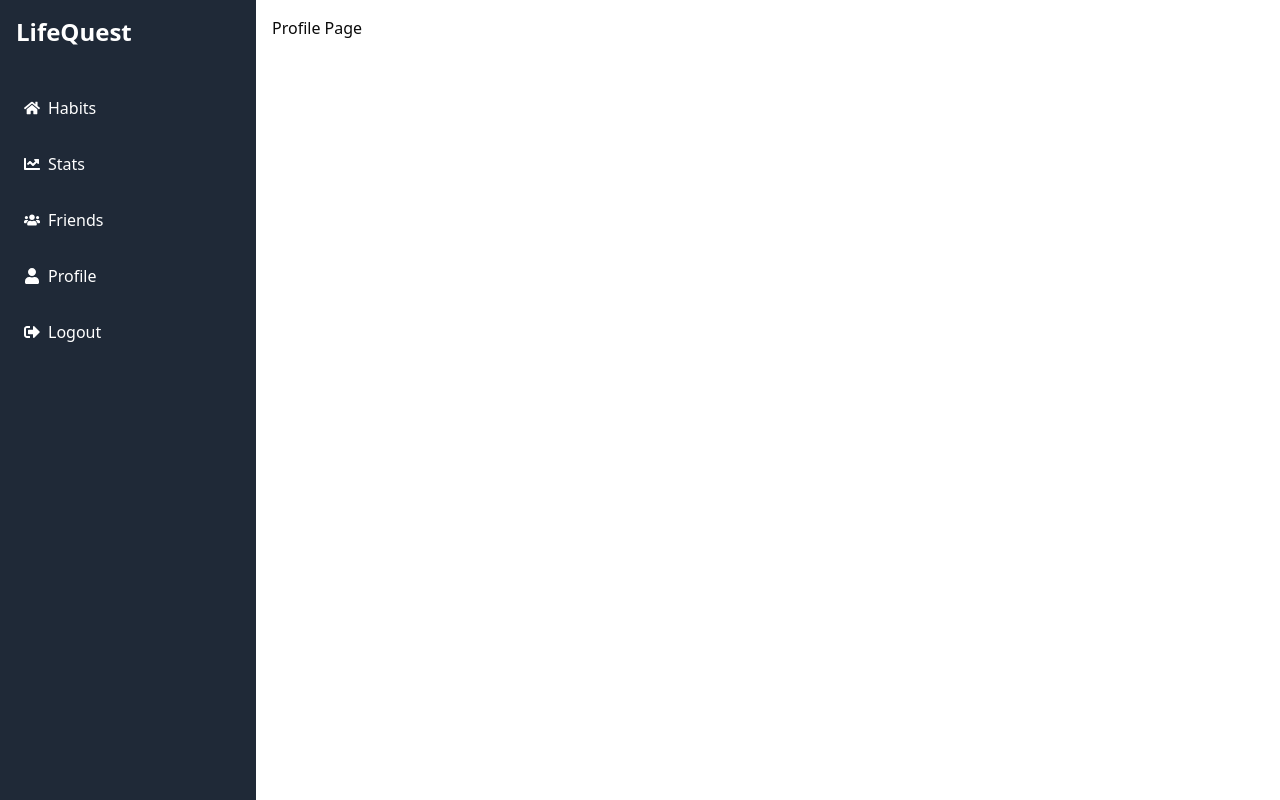
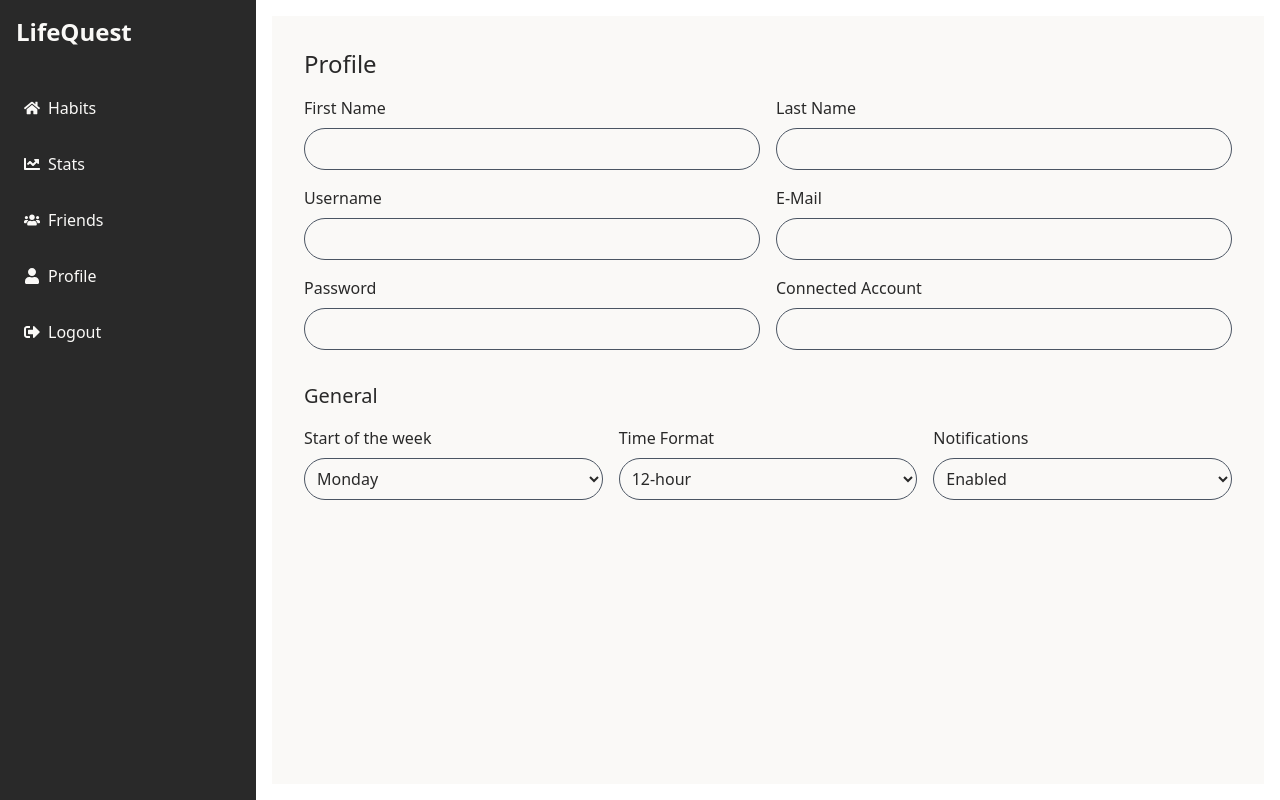
Before and after one commit to Team-Pixel-Perfect/LifeQuest-IBMSkillsBuild-Internship, a React (Vite) app: page /dashboard/profile in a window 1280 px wide. Built offline with nearby package versions, Linux system fonts and the light colour scheme.

Commit message:
add profile to dashboard

```diff
--- a/src/dashboard/Profile/Profile.jsx
+++ b/src/dashboard/Profile/Profile.jsx
@@ -1,7 +1,69 @@
 import React from 'react';
 
+
 const ProfilePage = () => {
-    return <div>Profile Page</div>;
+    return (
+
+        <main className=" w-4/5 p-8 bg-customWhite text-customBlack h-full w-full">
+          <form>
+            <section className="mb-8">
+              <h3 className="text-2xl mb-4">Profile</h3>
+              <div className="grid grid-cols-2 gap-4">
+                <div className="form-group">
+                  <label className="block mb-2">First Name</label>
+                  <input type="text" className="w-full p-2 bg-customWhite border border-gray-600 rounded-full " />
+                </div>
+                <div className="form-group">
+                  <label className="block mb-2">Last Name</label>
+                  <input type="text" className="w-full p-2 bg-customWhite border border-gray-600 rounded-full" />
+                </div>
+                <div className="form-group">
+                  <label className="block mb-2">Username</label>
+                  <input type="text" className="w-full p-2 bg-customWhite border border-gray-600 rounded-full" />
+                </div>
+                <div className="form-group">
+                  <label className="block mb-2">E-Mail</label>
+                  <input type="email" className="w-full p-2 bg-customWhite border border-gray-600 rounded-full" />
+                </div>
+                <div className="form-group">
+                  <label className="block mb-2">Password</label>
+                  <input type="password" className="w-full p-2 bg-customWhite border border-gray-600 rounded-full" />
+                </div>
+                <div className="form-group">
+                  <label className="block mb-2">Connected Account</label>
+                  <input type="text" className="w-full p-2 bg-customWhite border border-gray-600 rounded-full" />
+                </div>
+              </div>
+            </section>
+            <section>
+              <h3 className="text-xl mb-4">General</h3>
+              <div className="grid grid-cols-3 gap-4">
+                <div className="form-group">
+                  <label className="block mb-2">Start of the week</label>
+                  <select className="w-full p-2 bg-customWhite border border-gray-600 rounded-full">
+                    <option>Monday</option>
+                    <option>Sunday</option>
+                  </select>
+                </div>
+                <div className="form-group">
+                  <label className="block mb-2">Time Format</label>
+                  <select className="w-full p-2 bg-customWhite border border-gray-600 rounded-full">
+                    <option>12-hour</option>
+                    <option>24-hour</option>
+                  </select>
+                </div>
+                <div className="form-group">
+                  <label className="block mb-2">Notifications</label>
+                  <select className="w-full p-2 bg-customWhite border border-gray-600 rounded-full">
+                    <option>Enabled</option>
+                    <option>Disabled</option>
+                  </select>
+                </div>
+              </div>
+            </section>
+          </form>
+        </main>
+      )
 };
 
 export default ProfilePage;
--- a/src/dashboard/Sidebar.jsx
+++ b/src/dashboard/Sidebar.jsx
@@ -12,26 +12,26 @@ const Sidebar = () => {
     };
 
     return (
-        <div className="h-screen bg-gray-800 text-white w-64 flex flex-col p-4">
+        <div className="h-screen bg-customBlack text-customWhite w-64 flex flex-col p-4">
             <div className="text-2xl font-bold mb-10">LifeQuest</div>
             <nav className="flex flex-col gap-4">
-                <Link to="habits" className="flex items-center gap-2 p-2 hover:bg-gray-700 rounded-md">
+                <Link to="habits" className="flex items-center gap-2 p-2 hover:bg-customWhite hover:text-customBlack rounded-md">
                     <FaHome />
                     <span>Habits</span>
                 </Link>
-                <Link to="stats" className="flex items-center gap-2 p-2 hover:bg-gray-700 rounded-md">
+                <Link to="stats" className="flex items-center gap-2 p-2 hover:bg-customWhite hover:text-customBlack rounded-md">
                     <FaChartLine />
                     <span>Stats</span>
                 </Link>
-                <Link to="friends" className="flex items-center gap-2 p-2 hover:bg-gray-700 rounded-md">
+                <Link to="friends" className="flex items-center gap-2 p-2 hover:bg-customWhite hover:text-customBlack rounded-md">
                     <FaUsers />
                     <span>Friends</span>
                 </Link>
-                <Link to="profile" className="flex items-center gap-2 p-2 hover:bg-gray-700 rounded-md">
+                <Link to="profile" className="flex items-center gap-2 p-2 hover:bg-customWhite hover:text-customBlack rounded-md">
                     <FaUser />
                     <span>Profile</span>
                 </Link>
-                <button onClick={handleLogout} className="flex items-center gap-2 p-2 hover:bg-gray-700 rounded-md mt-auto">
+                <button onClick={handleLogout} className="flex items-center gap-2 p-2 hover:bg-customWhite hover:text-customBlack rounded-md mt-auto">
                     <FaSignOutAlt />
                     <span>Logout</span>
                 </button>
```
